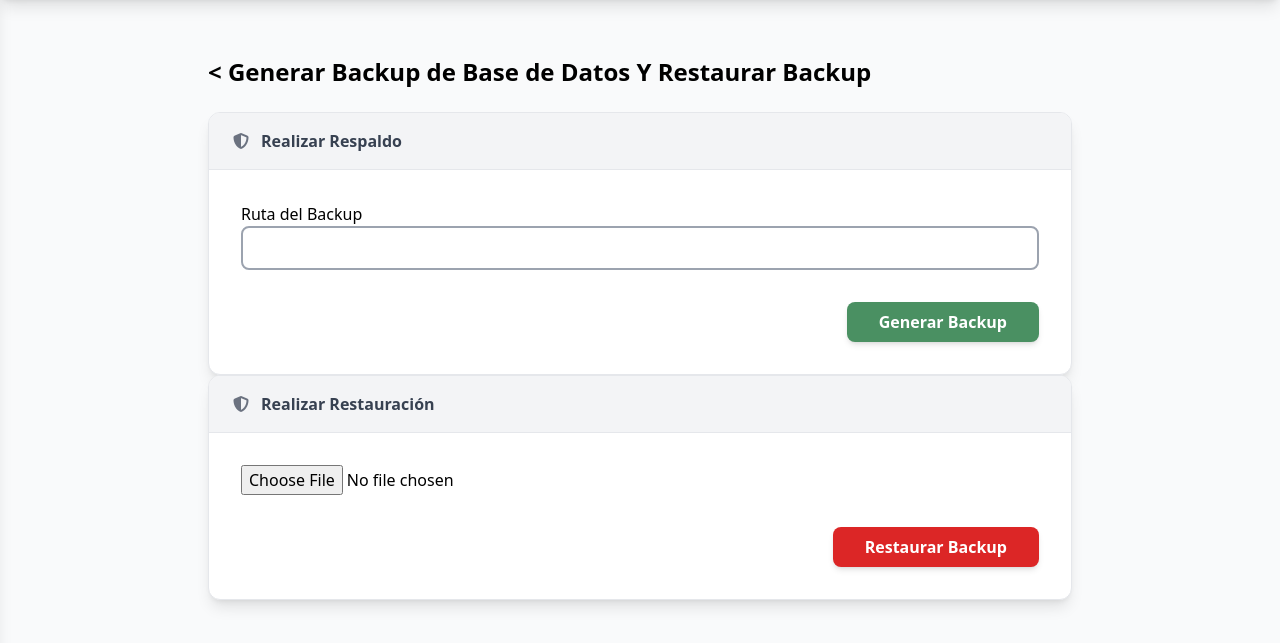
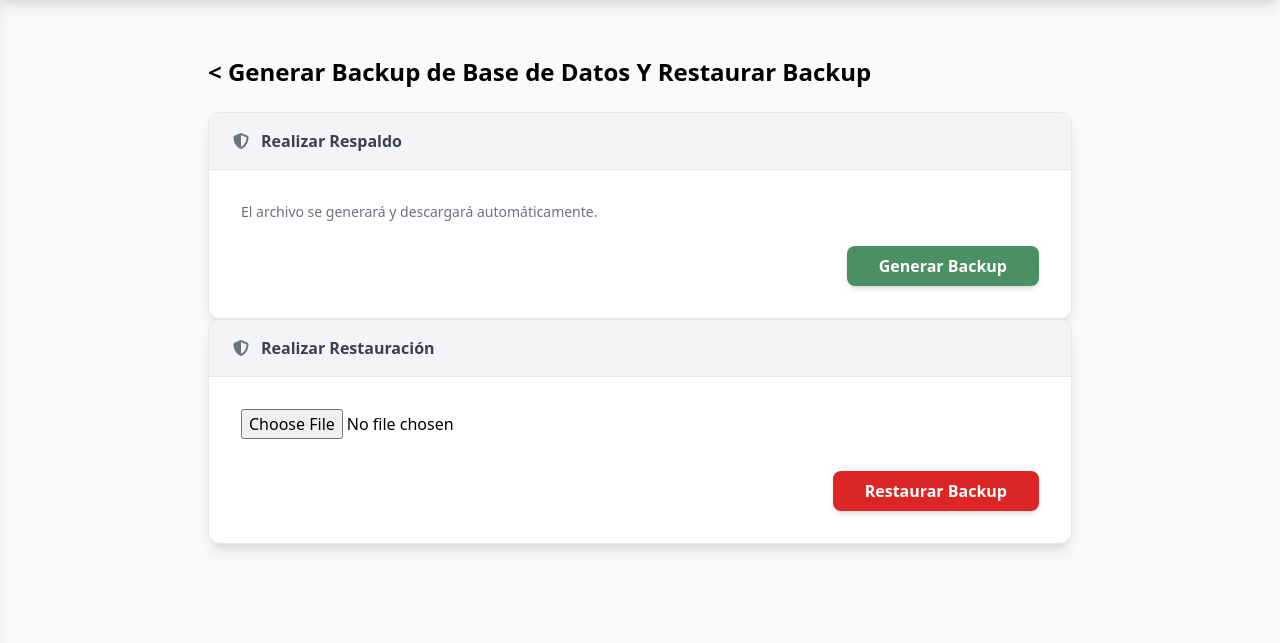
Before and after one commit to IDGS-802-21002866/CloudBrew, a Flask app: page /backup/ in a window 1280 px wide. Shown: the part 72-715 px from the top of the page. Run offline with Flask 3, Linux system fonts and the light colour scheme; a user stored in the database is signed in; tables that the repository leaves empty hold one stand-in row (values such as "Sample post"); style sheets or scripts are compiled from the project's sources; parts of the project's set-up code (start-up, migrations or seed data) failed here and were passed over; some libraries are stand-ins or nearby versions.

Commit message:
Refactor: Hacer respaldos directamente en temp

```diff
--- a/app/modules/respaldo/forms.py
+++ b/app/modules/respaldo/forms.py
@@ -1,36 +1,17 @@
-import os
 from flask_wtf import FlaskForm
-from wtforms import StringField
-from flask_wtf.file import FileField, FileAllowed, ValidationError
-from wtforms.validators import DataRequired, Length, ValidationError
+from flask_wtf.file import FileField, FileAllowed
+from wtforms.validators import DataRequired
 
 
 class backup_form(FlaskForm):
-    route = StringField(
-        "Ruta del Backup",
-        validators=[
-            DataRequired(message="La ruta es obligatoria."),
-            Length(max=255, message="La ruta no debe exceder 255 caracteres."),
-        ],
-    )
+    pass
 
-    def validate_route(self, field):
-        path = field.data.strip()
-        path = os.path.abspath(path)
-        if not os.path.exists(path):
-            raise ValidationError("La ruta no existe.")
-        if not os.path.isdir(path):
-            raise ValidationError("La ruta debe ser una carpeta válida.")
-        if not os.access(path, os.W_OK):
-            raise ValidationError("No tienes permisos de escritura en esa ruta.")
 
 class restore_form(FlaskForm):
-     file = FileField(
+    file = FileField(
         "Archivo de Restauración",
         validators=[
             DataRequired(message="El archivo es obligatorio."),
-            FileAllowed(
-                ["sql"], "Solo archivos SQL."
-            ),
-        ]
-        )
+            FileAllowed(["sql"], "Solo archivos SQL."),
+        ],
+    )
--- a/app/modules/respaldo/routes.py
+++ b/app/modules/respaldo/routes.py
@@ -1,4 +1,13 @@
-from flask import current_app, flash, flash, redirect, render_template, request, send_file, url_for
+from flask import (
+    current_app,
+    flash,
+    flash,
+    redirect,
+    render_template,
+    request,
+    send_file,
+    url_for,
+)
 import os
 from flask_login import login_required
 from werkzeug.utils import secure_filename
@@ -7,30 +16,32 @@ from app.modules.respaldo.forms import backup_form, restore_form
 from app.modules.respaldo.repository import restore_db
 from app.modules.respaldo.service import RespaldoService
 from . import bp
-service=RespaldoService()
+
+service = RespaldoService()
+
 
 @login_required
 @bp.route("/")
 def index():
     form_backup = backup_form()
     form_restore = restore_form()
-    return render_template("respaldar.html",form_backup=form_backup,form_restore=form_restore)
+    return render_template(
+        "respaldar.html", form_backup=form_backup, form_restore=form_restore
+    )
+
 
 @login_required
 @bp.route("/respaldar", methods=["POST"])
 def realizar_backup():
-    form_backup = backup_form(request.form)
-    if not form_backup.validate():
-        flash("Ingrese una ruta valida", "error")
-        return redirect("respaldar.html")
-    else:
-        try:
-            filepath = service.crear_backup(form_backup.route.data)
-            return send_file(filepath, as_attachment=True)
-        except ValueError as e:
-            flash(e, "error")
-        return redirect(url_for("backup.index"))
+    import tempfile
 
+    try:
+        tmp_dir = tempfile.mkdtemp()
+        filepath = service.crear_backup(tmp_dir)
+        return send_file(filepath, as_attachment=True)
+    except Exception as e:
+        flash(str(e), "error")
+    return redirect(url_for("backup.index"))
 
 
 @bp.route("/restaurar", methods=["POST"])
--- a/app/modules/respaldo/templates/respaldo/respaldar.html
+++ b/app/modules/respaldo/templates/respaldo/respaldar.html
@@ -18,11 +18,9 @@
         <form method="POST" action="{{ url_for('backup.realizar_backup') }}" class="p-8" novalidate>
             {{ form_backup.hidden_tag() }}
 
-            <div class="grid grid-cols-1 gap-y-4">
-                {{ campo_nuevo(form_backup.route) }}
-            </div>
+            <p class="text-gray-500 text-sm mb-6">El archivo se generará y descargará automáticamente.</p>
 
-            <div class="mt-8 flex justify-end space-x-4">
+            <div class="mt-2 flex justify-end space-x-4">
                 <button type="submit" class="px-8 py-2 bg-[#4A9062] text-white font-bold rounded-lg hover:opacity-90 transition shadow-md">
                     Generar Backup
                 </button>
--- a/app/templates/base.html
+++ b/app/templates/base.html
@@ -139,7 +139,7 @@
               <i class="fas fa-list-ul w-5 flex-shrink-0"></i>
               <span class="truncate">Bitacora de Accesos</span>
             </a>
-            <a href="{{ url_for('bitacora.listar') }}" class="flex items-center gap-3 px-4 py-3 rounded-lg hover:bg-brew-bg transition">
+            <a href="{{ url_for('backup.index') }}" class="flex items-center gap-3 px-4 py-3 rounded-lg hover:bg-brew-bg transition">
               <i class="fas fa-database w-5 flex-shrink-0"></i>
               <span class="truncate">Respaldos y Restauración</span>
             </a>
```
Also changed, not shown: app/modules/respaldo/repository.py (+10 -7 lines).
